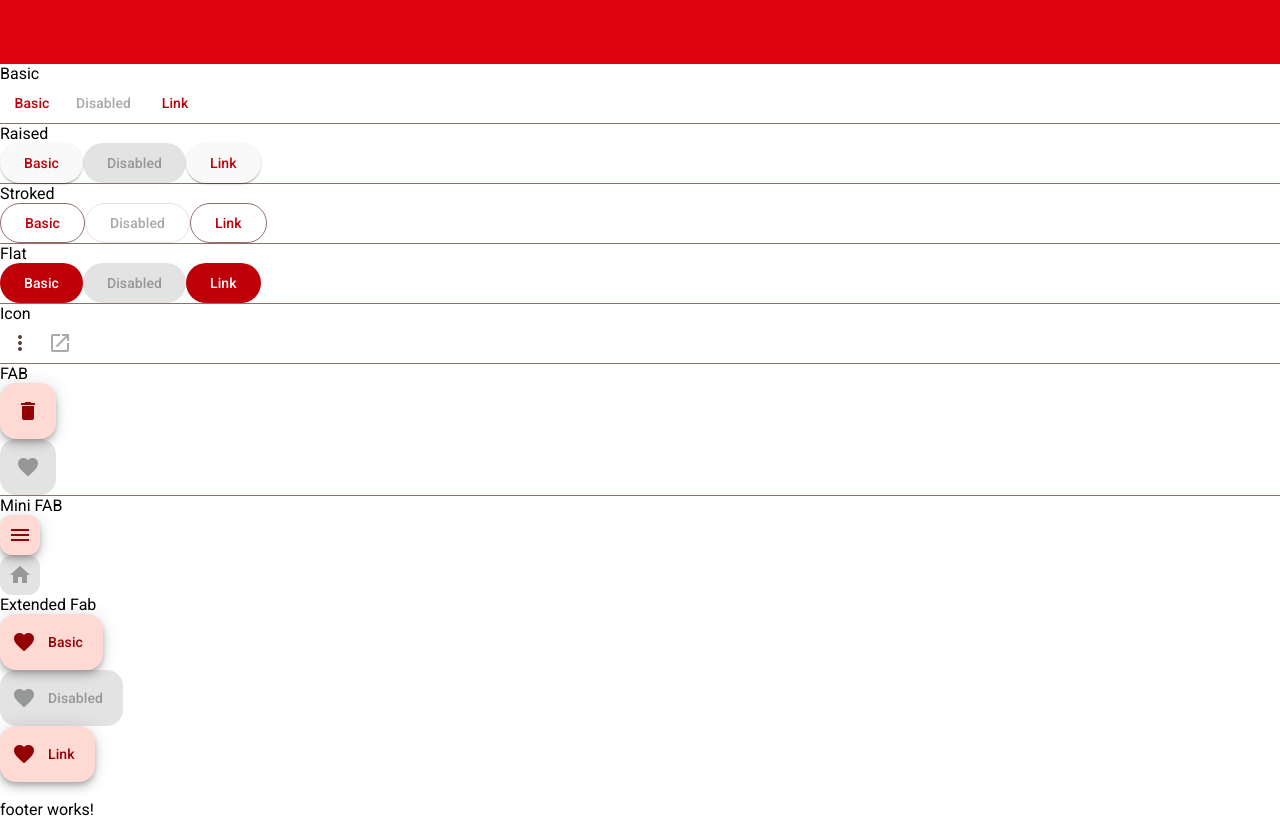
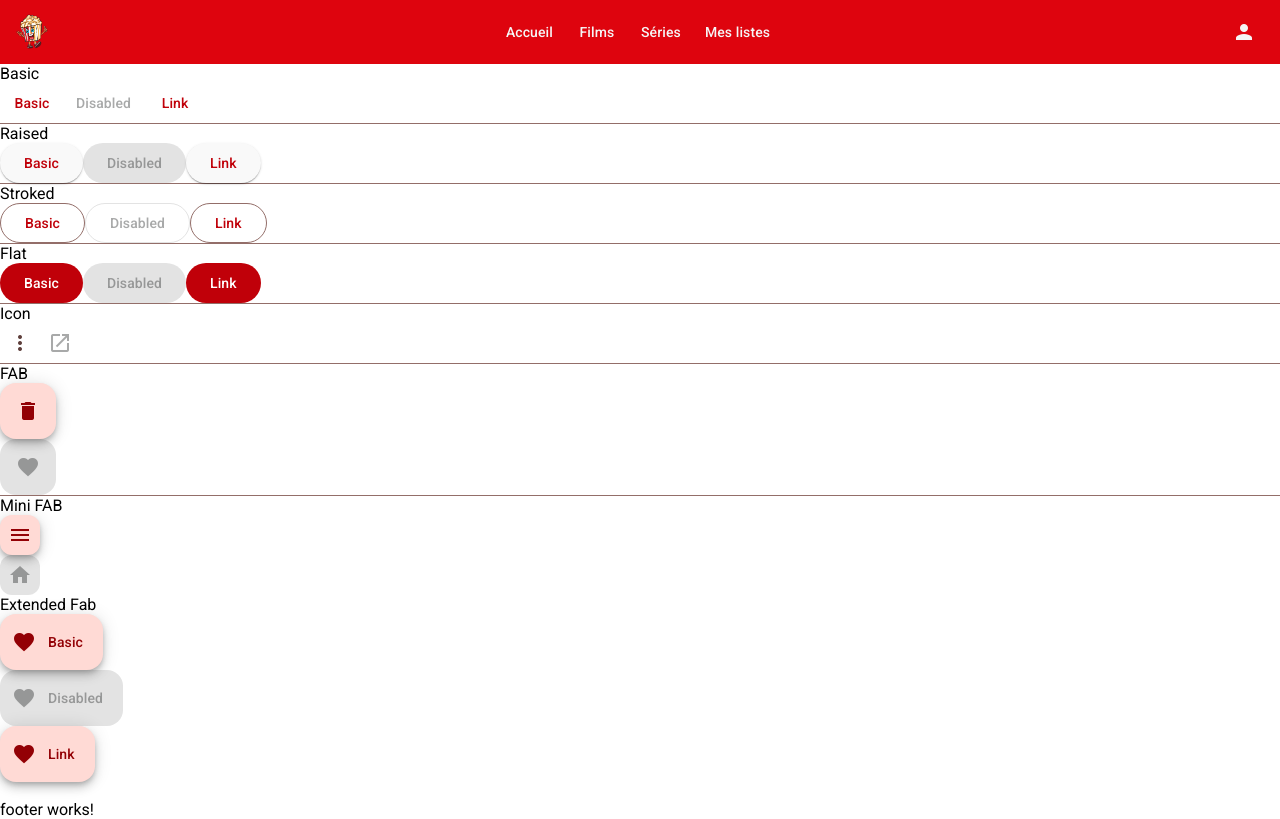
Before and after one commit to Kunamaestro/CineSuggest, an Angular app: page /home in a window 1280 px wide. Built offline with nearby package versions, Linux system fonts and the light colour scheme.

Commit message:
Header a peu pres fini

```diff
--- a/src/app/components/structural_sections/header/header.component.html
+++ b/src/app/components/structural_sections/header/header.component.html
@@ -1,6 +1,30 @@
-<mat-toolbar color="primary">
+<mat-toolbar class="row space-between self-center">
+    <img style="width: 36px;" src="assets\cinesuggestmascotte.png">
 
+    <div id="route">
+        <button mat-button>Accueil</button>
+        <button mat-button>Films</button>
+        <button mat-button>Séries</button>
+        <button mat-button>Mes listes</button>
+    </div>
 
+    <button id="user" mat-icon-button [matMenuTriggerFor]="menu">
+        <mat-icon>person</mat-icon>
+      </button>
+      <mat-menu #menu="matMenu">
+        <button mat-menu-item>
+          <mat-icon>settings</mat-icon>
+          <span>Paramètres</span>
+        </button>
+        <button mat-menu-item>
+            <mat-icon>help</mat-icon>
+            <span>Aide</span>
+          </button>
+        <button mat-menu-item>
+          <mat-icon>logout</mat-icon>
+          <span>Deconnexion</span>
+        </button>
+      </mat-menu>
 
 
 
--- a/src/app/components/structural_sections/header/header.component.scss
+++ b/src/app/components/structural_sections/header/header.component.scss
@@ -0,0 +1,5 @@
+#route > *, #user{
+   color: #f5f5f5!important;
+   background-color: unset;
+   box-shadow: unset !important;
+}
--- a/src/styles.scss
+++ b/src/styles.scss
@@ -21,7 +21,9 @@ $tertiary: #ffc078;
 $neutral : #f5f5f5;
 mat-toolbar{
   background-color: $primary!important;
+  color:$neutral!important;
 }
+
 
 //////////////////////  Main  /////////////////
 @import url("./styles/flex.scss");
```
Also changed, not shown: src/app/components/structural_sections/header/header.component.ts (+8 -0 lines).
